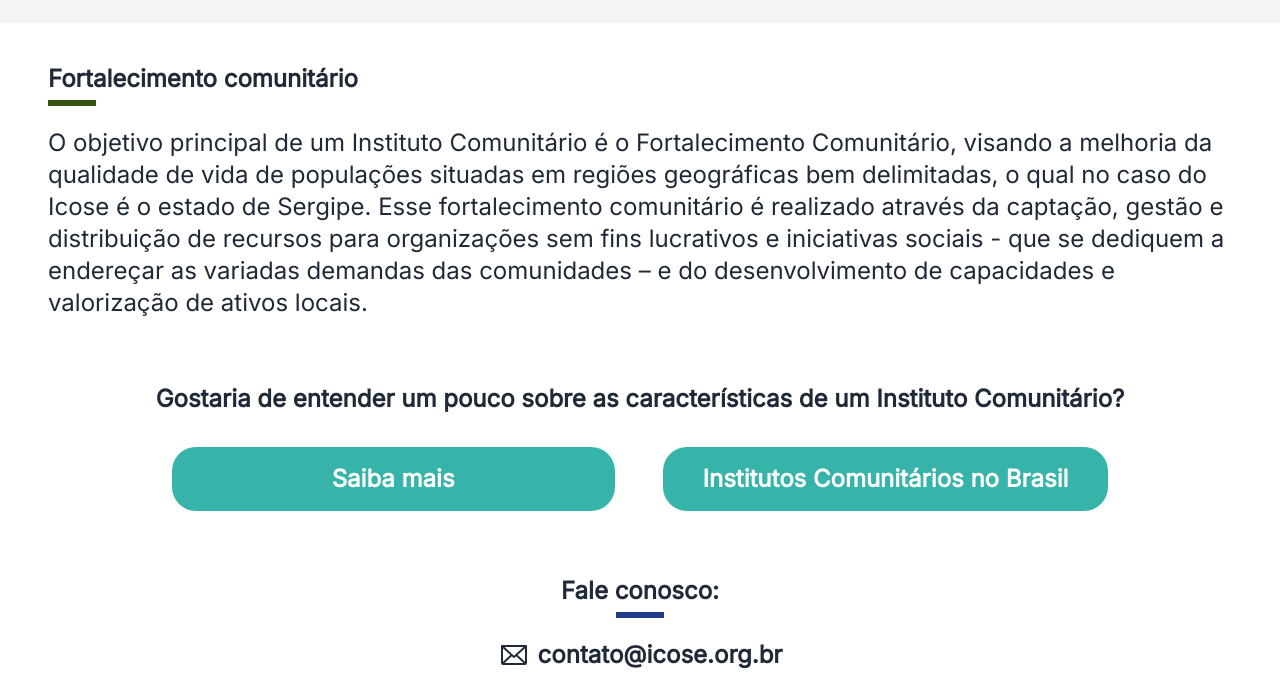
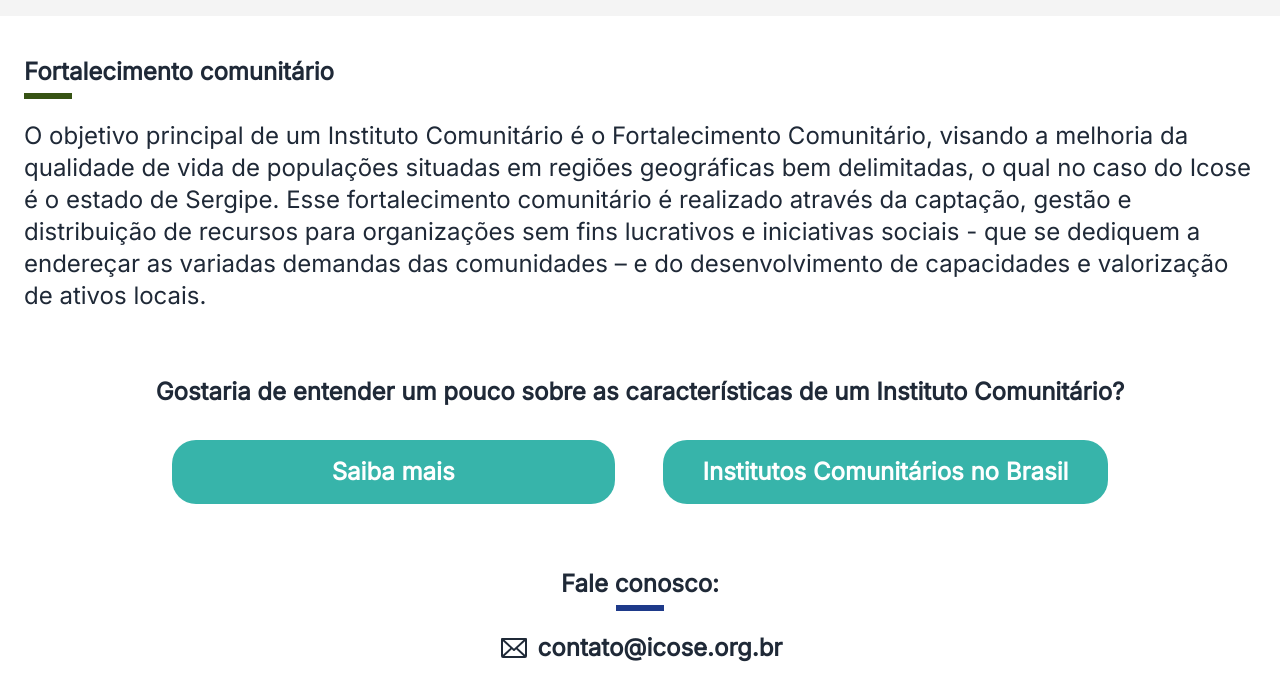
Before and after one commit to softeam-org/icose-web, a React (Vite) app: page / in a window 1280 px wide. Shown: the part 2901-3574 px from the top of the page. Built offline with nearby package versions, Linux system fonts and the light colour scheme.

Commit message:
Diminui padding lateral do componente Body

```diff
--- a/src/components/Body.jsx
+++ b/src/components/Body.jsx
@@ -1,6 +1,6 @@
 const Body = ({ children }) => {
   return (
-    <div className="pb-10 pt-10 mx-auto max-w-[80rem] px-12">
+    <div className="pb-10 pt-10 mx-auto max-w-[80rem] px-6">
       {children}
     </div>
   );
```
